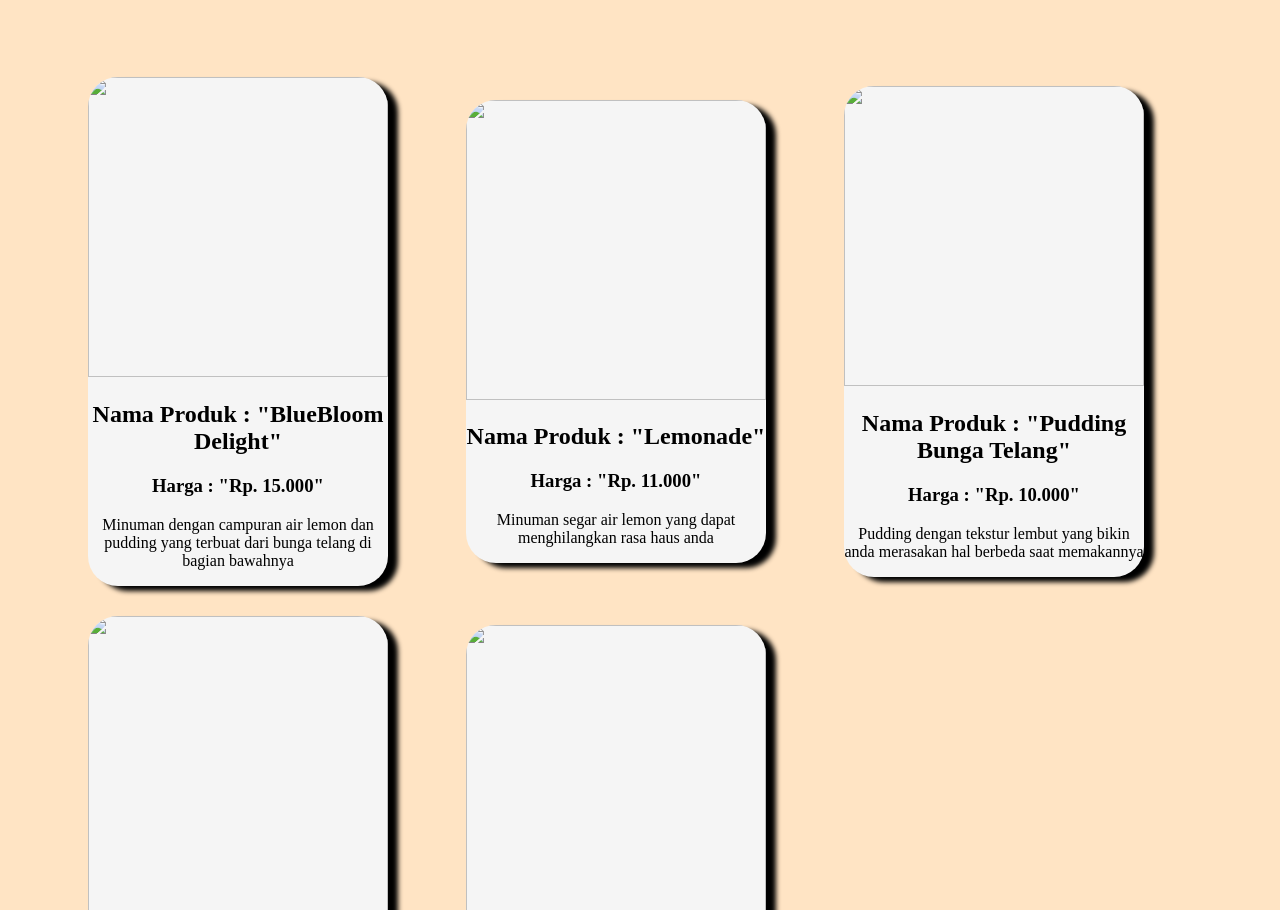
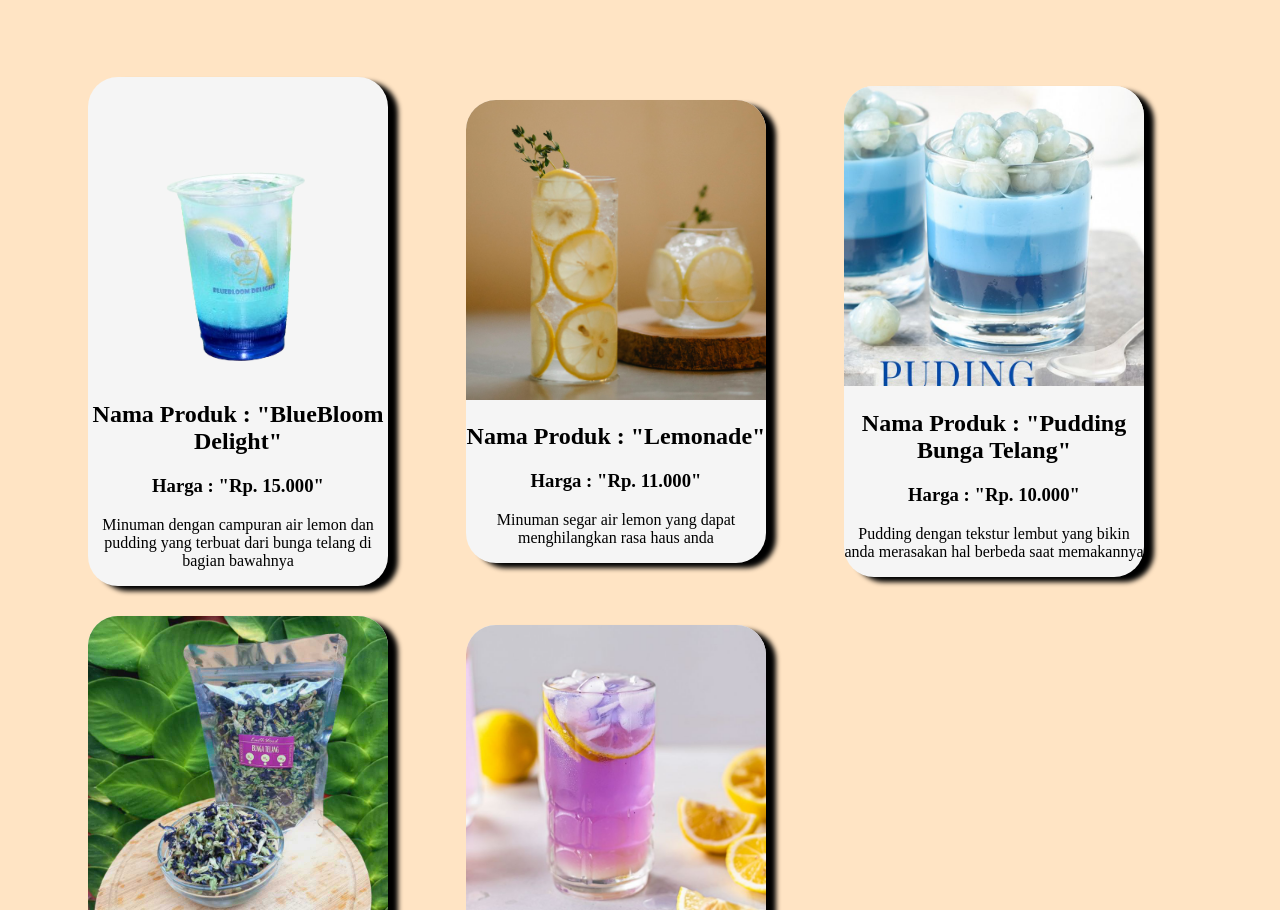
Before and after one commit to SuwaybatulAslamia/TugasSIB24-Mia, a plain HTML site: page productapi.html in a window 1280 px wide. Shown: the part 62-972 px from the top of the page. Drawn offline with Linux system fonts and the light colour scheme; the site is published under a folder, as on GitHub Pages, so addresses that start at the root find nothing; no server answers.

Commit message:
Update file

```diff
--- a/productapi.html
+++ b/productapi.html
@@ -13,7 +13,7 @@
     <div class = "container" id="konten">
         <main class = "grid">
             <article>
-                <img src="/img/foto_1.png" width="300px" height="300px">
+                <img src="img/foto_1.png" width="300px" height="300px">
                 <div class = "konten">
                     <h2>Nama Produk : "BlueBloom Delight"</h2>
                     <h3>Harga : "Rp. 15.000"</h3>
@@ -21,7 +21,7 @@
                 </div>
             </article>
             <article>
-                <img src="/img/foto_2.jpg" width="300px" height="300px">
+                <img src="img/foto_2.jpg" width="300px" height="300px">
                 <div class = "konten">
                     <h2>Nama Produk : "Lemonade"</h2>
                     <h3>Harga : "Rp. 11.000"</h3>
@@ -29,7 +29,7 @@
                 </div>
             </article>
             <article>
-                <img src="/img/foto_3.jpg" width="300px" height="300px">
+                <img src="img/foto_3.jpg" width="300px" height="300px">
                 <div class = "konten">
                     <h2>Nama Produk : "Pudding Bunga Telang"</h2>
                     <h3>Harga : "Rp. 10.000"</h3>
@@ -37,7 +37,7 @@
                 </div>
             </article>
             <article>
-                <img src="/img/foto_4.jpg" width="300px" height="300px">
+                <img src="img/foto_4.jpg" width="300px" height="300px">
                 <div class = "konten">
                     <h2>Nama Produk : "Bunga Telang Kering"</h2>
                     <h3>Harga : "Rp. 13.000"</h3>
@@ -45,7 +45,7 @@
                 </div>
             </article>
             <article>
-                <img src="/img/foto_5.jpg" width="300px" height="300px">
+                <img src="img/foto_5.jpg" width="300px" height="300px">
                 <div class = "konten">
                     <h2>Nama Produk : "Telang+Lemon"</h2>
                     <h3>Harga : "Rp. 14.000"</h3>
```
